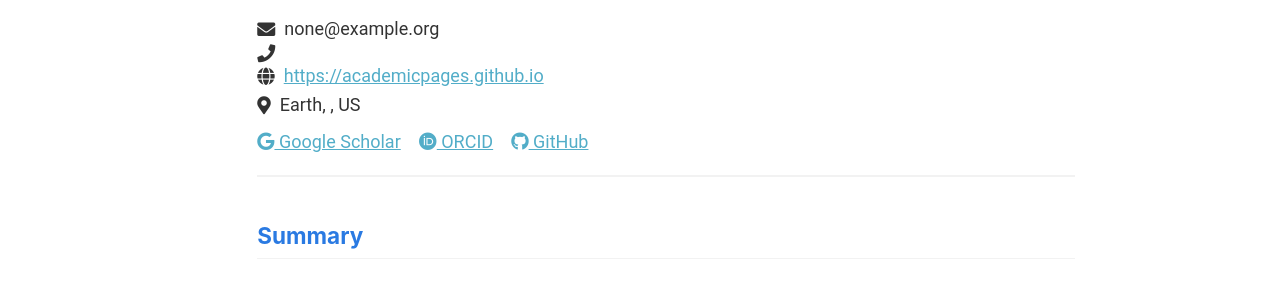
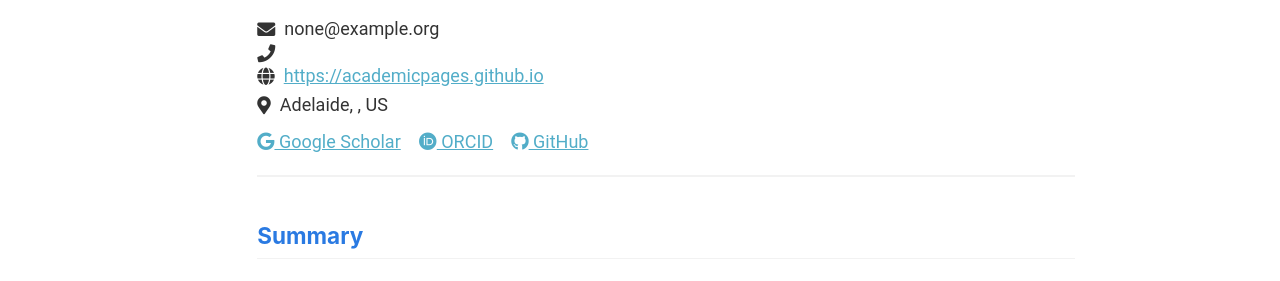
Before and after one commit to acouzens/acouzens.github.io, a Jekyll site: the page built from _pages/cv-json.md, in a window 1280 px wide and 900 px high. Shown: the part 169-450 px from the top of the window. Built offline with Jekyll 4.4.1, drawn with Linux system fonts in a browser that asks for light colours; a script that is not in the unit is left out.

Commit message:
Update cv.json

```diff
--- a/_data/cv.json
+++ b/_data/cv.json
@@ -8,7 +8,7 @@
     "location": {
       "address": "",
       "postalCode": "",
-      "city": "Earth",
+      "city": "Adelaide",
       "countryCode": "US",
       "region": ""
     },
```
